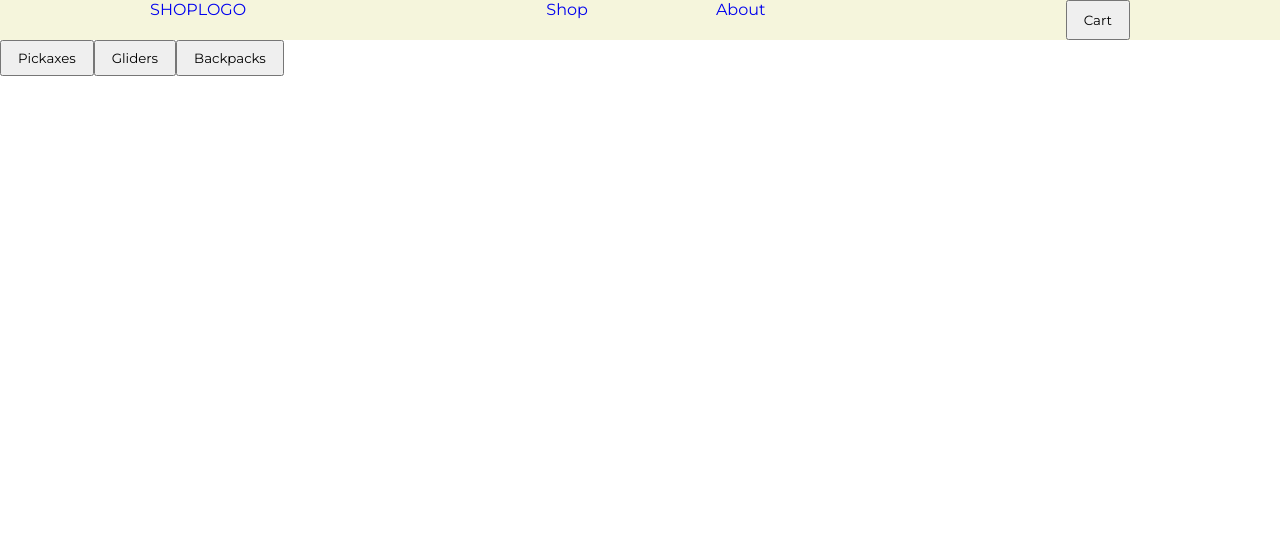
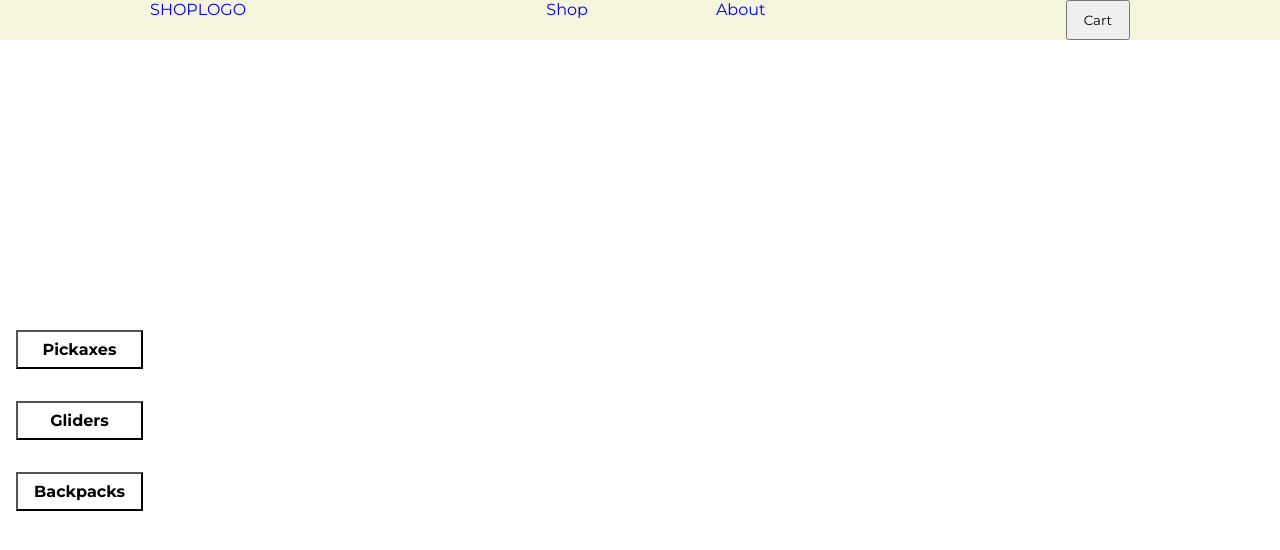
Before and after one commit to Mlodzieniak/shopping-cart, a React (Create React App) app: page /shop in a window 1280 px wide. Shown: the top 550 px of the page. Built offline with nearby package versions, Linux system fonts and the light colour scheme.

Commit message:
type button activate when route switches

```diff
--- a/src/components/Shop.jsx
+++ b/src/components/Shop.jsx
@@ -1,23 +1,36 @@
 import React from "react";
 import { func } from "prop-types";
-import { Link, Routes, Route } from "react-router-dom";
+import { Link, Routes, Route, useLocation } from "react-router-dom";
 import Items from "./Items";
 
 function Shop({ addToCart }) {
+  const location = useLocation();
+  const pickaxe = location.pathname === "/shop/pickaxes";
+  const glider = location.pathname === "/shop/gliders";
+  const backpack = location.pathname === "/shop/backpacks";
+  const isActive = (path) => (path ? "type-btn active-type" : "type-btn");
+
+  // const buttonClassName = isPickaxe ? "type-btn active-type" : "type-btn";
   return (
     <div className="shop">
-      <div className="types">
+      <div className="shop-types">
         <Link to="/shop/pickaxes">
-          <button type="button">Pickaxes</button>
+          <button type="button" className={isActive(pickaxe)}>
+            Pickaxes
+          </button>
         </Link>
         <Link to="/shop/gliders">
-          <button type="button">Gliders</button>
+          <button type="button" className={isActive(glider)}>
+            Gliders
+          </button>
         </Link>
         <Link to="/shop/backpacks">
-          <button type="button">Backpacks</button>
+          <button type="button" className={isActive(backpack)}>
+            Backpacks
+          </button>
         </Link>
       </div>
-      <div className="items">
+      {/* <div className="items"> */}
       <Routes>
         <Route
           path="/pickaxes"
@@ -32,7 +45,7 @@ function Shop({ addToCart }) {
           element={<Items addToCart={addToCart} itemType="backpack" />}
         />
       </Routes>
-      </div>
+      {/* </div> */}
     </div>
   );
 }
--- a/src/styles/App.css
+++ b/src/styles/App.css
@@ -15,17 +15,17 @@ body {
     overflow-x: hidden;
 }
 
+a {
+    list-style-type: none;
+    text-decoration: none;
+}
+
 .nav {
     display: flex;
     justify-content: space-around;
     /* padding: 2rem; */
     background-color: beige;
     height: var(--nav-bar-height);
-}
-
-.nav * {
-    list-style-type: none;
-    text-decoration: none;
 }
 
 .nav-ul {
@@ -37,7 +37,7 @@ body {
     display: grid;
     grid-template-columns: repeat(2, 1fr);
     gap: 1rem;
-    width: 40vw;
+    /* width: 40vw; */
 }
 
 .cart-wrapper {
@@ -170,6 +170,50 @@ button {
     animation: spin 2s linear infinite;
 }
 
+.shop {
+    display: flex;
+    justify-content: flex-start;
+    position: relative;
+    gap: 2rem;
+}
+
+.shop-types {
+    position: sticky;
+    display: flex;
+    flex-direction: column;
+    gap: 2rem;
+    height: calc(100vh - var(--nav-bar-height));
+    top: 0;
+    padding: 2rem 1rem;
+    justify-content: center;
+
+}
+
+.type-btn {
+    background: none;
+    width: 100%;
+    font-weight: 700;
+    font-size: 1rem;
+    box-sizing: border-box;
+    box-shadow: inset 0 0 0 0 var(--lb);
+    -webkit-transition: ease-out 0.2s;
+    -moz-transition: ease-out 0.2s;
+    transition: ease-out 0.2s;
+}
+
+
+.type-btn:hover,
+.active-type {
+    border-color: beige;
+    color: beige;
+    box-shadow: inset 400px 0 0 0 var(--lb);
+}
+
+.type-btn:active {
+    scale: 0.95;
+    transition: none;
+}
+
 .shop-item-wrapper {
     background-color: var(--lb);
     padding: 1rem;
```
Lines whose indentation alone changed are shown as unchanged.
